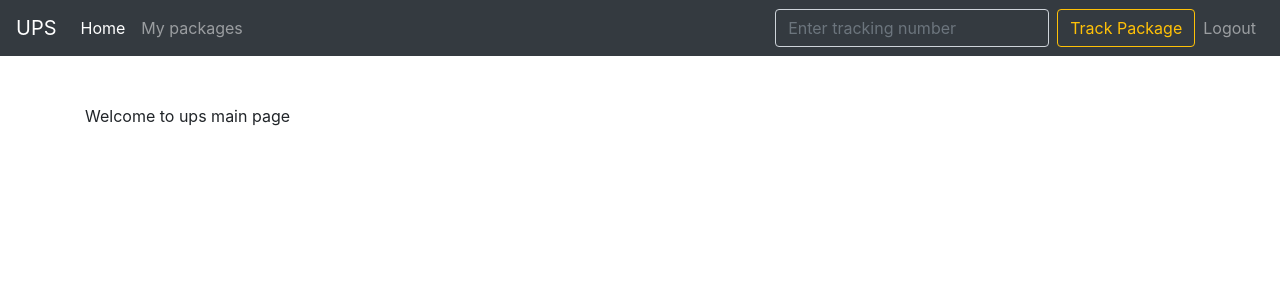
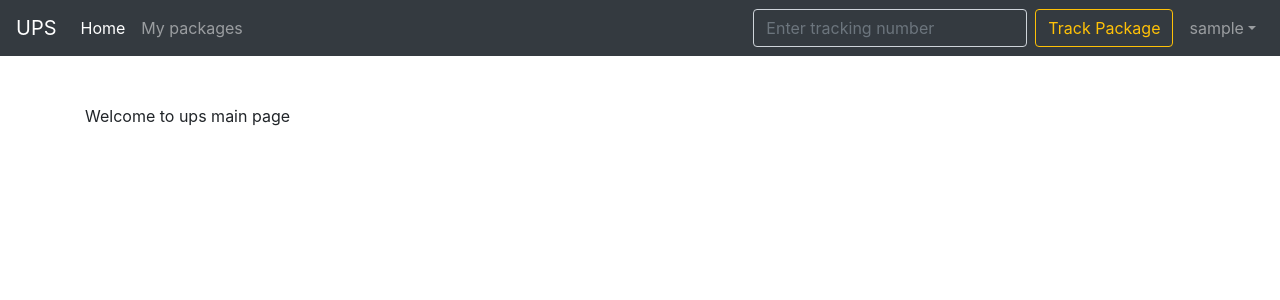
Before and after one commit to gxiny/mini-UPS, a Django app: page / in a window 1280 px wide. Shown: the top 300 px of the page. Run offline with Django 3.2, Linux system fonts and the light colour scheme; the visitor is signed in with stand-in values (Sample User, id 1); data that the repository does not hold is empty; some libraries are stand-ins or nearby versions.

Commit message:
Use dropdown menu for user operations

```diff
--- a/mini_ups/templates/navbar.html
+++ b/mini_ups/templates/navbar.html
@@ -16,12 +16,20 @@
                 <input class="form-control mr-sm-2 bg-dark text-light" name="q" placeholder="Enter tracking number">
                 <button type="submit" class="btn btn-outline-warning my-2 my-sm-0">Track Package</button>
             </form>
-            {% if user.is_authenticated %}
-            <a class="nav-item nav-link" href="{% url "logout" %}">Logout</a>
-            {% else %}
-            <a class="nav-item nav-link {% if url_name == "register" %}active{% endif %}" href="{% url "register" %}">Register</a>
-            <a class="nav-item nav-link {% if url_name == "login" %}active{% endif %}" href="{% url "login" %}">Login</a>
-            {% endif %}
+            <li class="nav-item dropdown ml-sm-2">
+                <a class="nav-link dropdown-toggle" href="#" id="navbarDropdown" role="button" data-toggle="dropdown" aria-haspopup="true" aria-expanded="false">{{user}}</a>
+                <div class="dropdown-menu dropdown-menu-right" aria-labelledby="navbarDropdown">
+                    {% if user.is_authenticated %}
+                    <span class="dropdown-item-text">UPS ID: {{user.upsid.value}}</span>
+                    <a class="dropdown-item" href="#">Account Settings</a>
+                    <div class="dropdown-divider"></div>
+                    <a class="dropdown-item" href="{% url "logout" %}">Logout</a>
+                    {% else %}
+                    <a class="dropdown-item" href="{% url "login" %}">Login</a>
+                    <a class="dropdown-item" href="{% url "register" %}">Register</a>
+                    {% endif %}
+                </div>
+            </li>
         </div>
         {% endwith %}
     </div>
```
